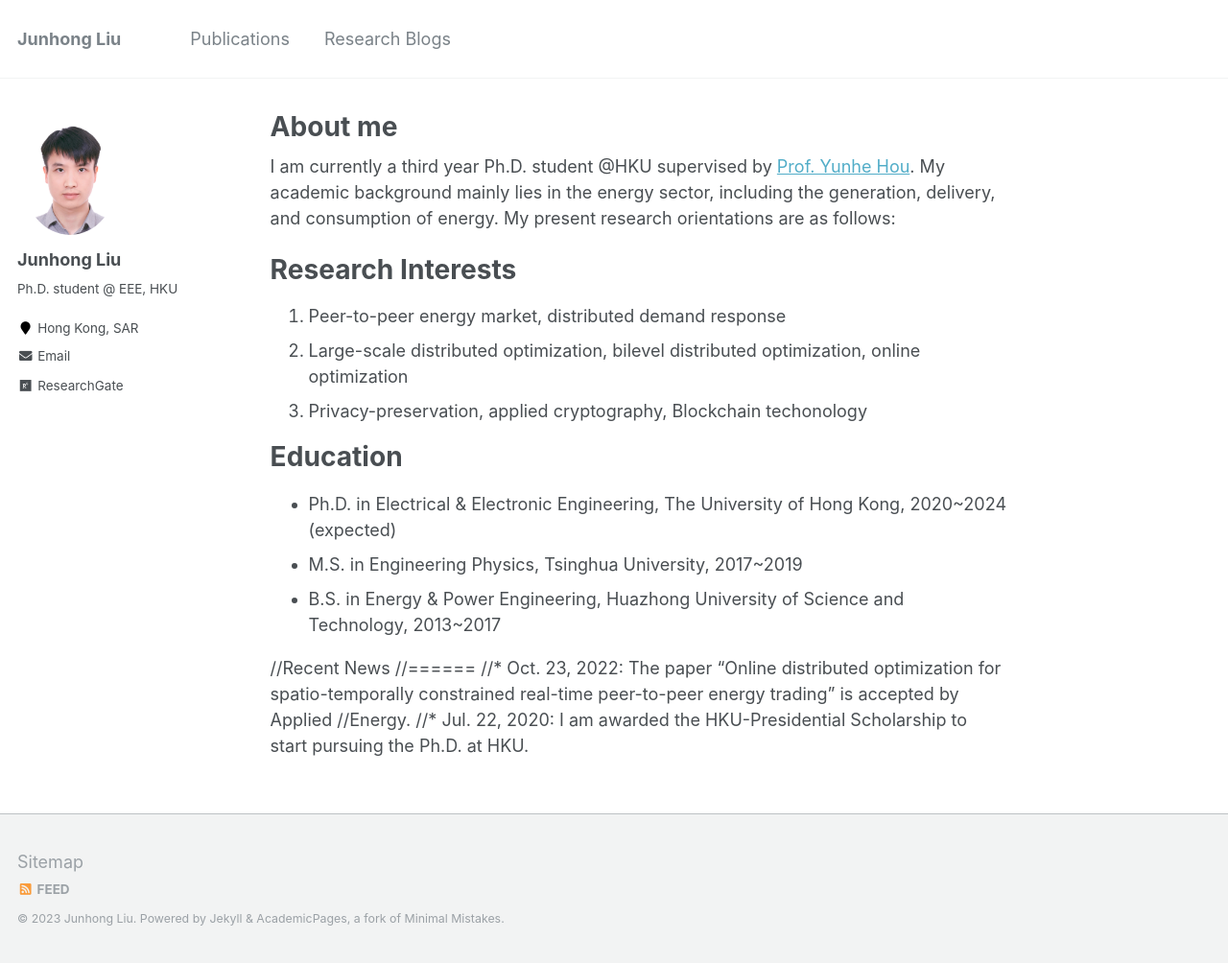
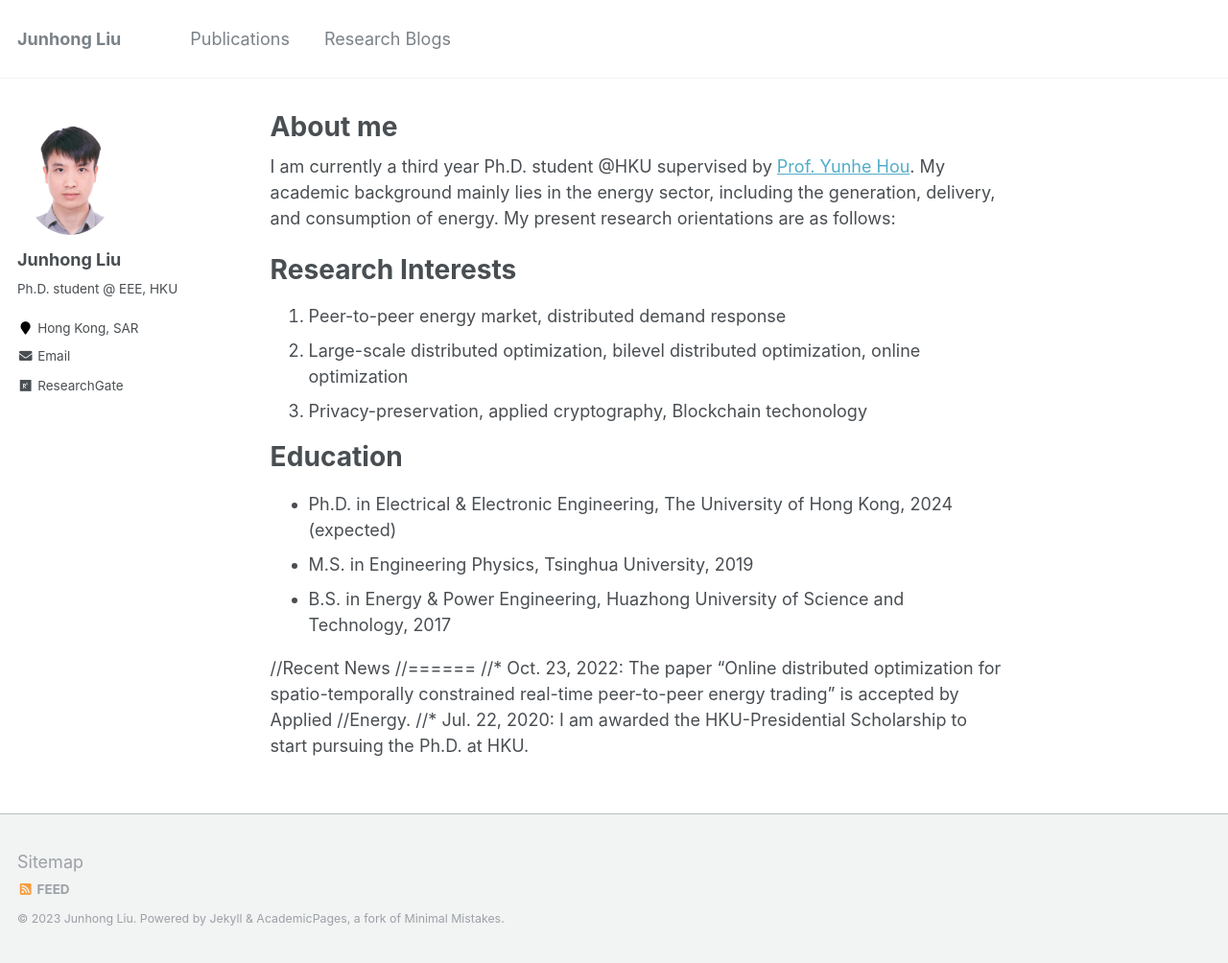
Before and after one commit to johnny-eee/online, a Jekyll site: the page built from _pages/about.md, in a window 1280 px wide and 1004 px high. Shown: the whole window at 96% size. Built offline with Jekyll 4.4.1, drawn with Linux system fonts in a browser that asks for light colours.

Commit message:
Update about.md

```diff
--- a/_pages/about.md
+++ b/_pages/about.md
@@ -18,9 +18,9 @@ Research Interests
 
 Education
 ======
-* Ph.D. in Electrical & Electronic Engineering, The University of Hong Kong, 2020~2024 (expected)
-* M.S. in Engineering Physics, Tsinghua University, 2017~2019
-* B.S. in Energy & Power Engineering, Huazhong University of Science and Technology, 2013~2017
+* Ph.D. in Electrical & Electronic Engineering, The University of Hong Kong, 2024 (expected)
+* M.S. in Engineering Physics, Tsinghua University, 2019
+* B.S. in Energy & Power Engineering, Huazhong University of Science and Technology, 2017
 
 //Recent News
 //======
```
